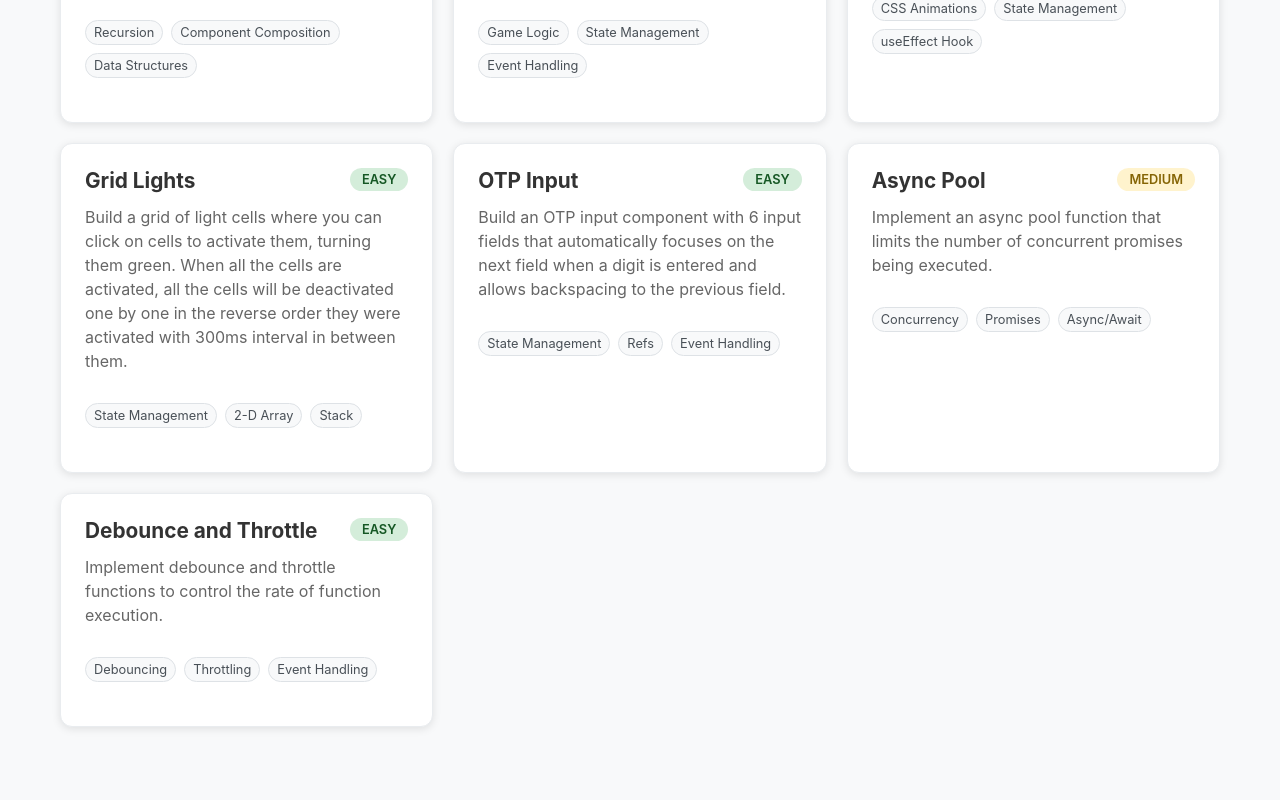
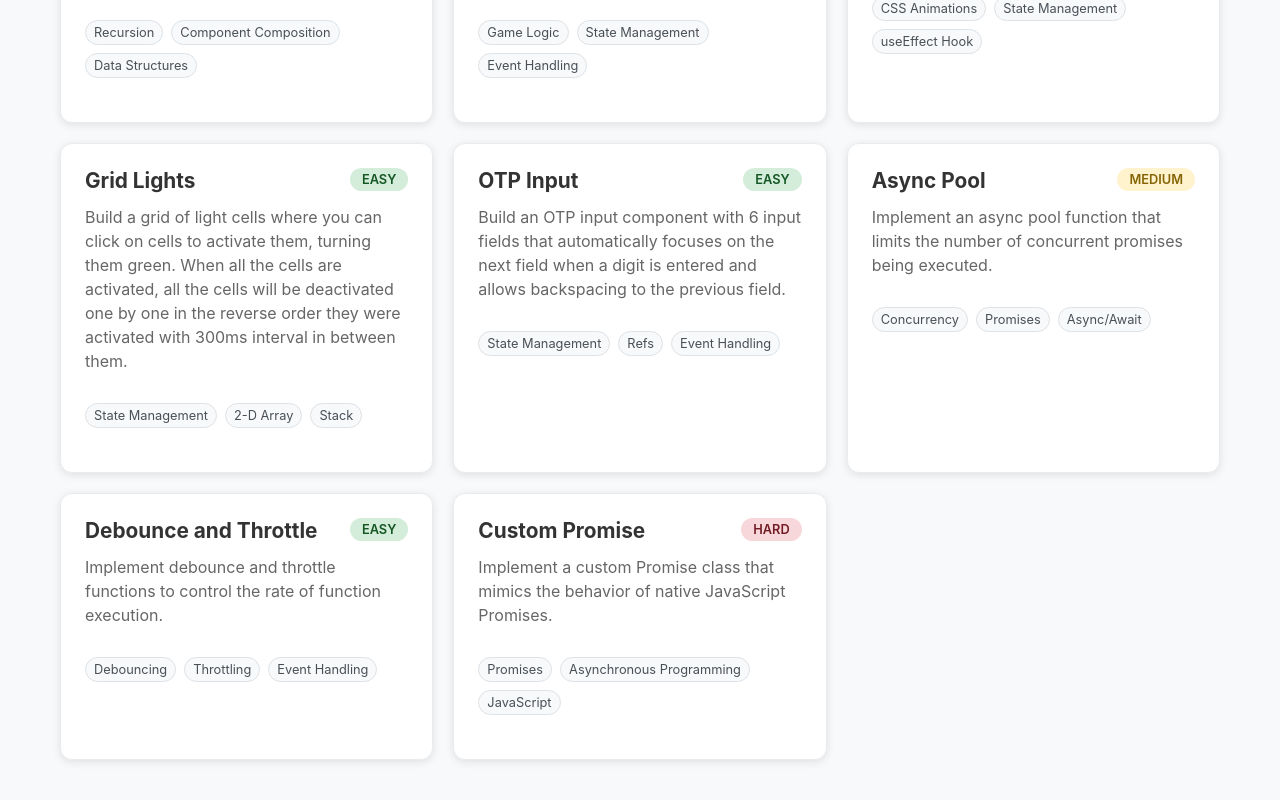
Before and after one commit to shubhmjain30/react-machine-coding, a React (Vite) app: page / in a window 1280 px wide. Shown: the part 593-1393 px from the top of the page. Before the commit the page ends 1360 px from the top, so only its background shows below. Built offline with nearby package versions, Linux system fonts and the light colour scheme.

Commit message:
Add custom promise class and update problems configuration

```diff
--- a/src/components/problemsConfig.ts
+++ b/src/components/problemsConfig.ts
@@ -1,7 +1,9 @@
 import { lazy } from "react";
 
 const CounterApp = lazy(() => import("./counter-app/CounterApp"));
-const FolderStructure = lazy(() => import("./folder-structure/FolderStructure"));
+const FolderStructure = lazy(
+	() => import("./folder-structure/FolderStructure"),
+);
 const GridLights = lazy(() => import("./grid-lights/GridLights"));
 const OtpInput = lazy(() => import("./otp-input/OtpInput"));
 const ProgressBar = lazy(() => import("./progress-bar/ProgressBar"));
@@ -124,4 +126,14 @@ export const problems: Problem[] = [
 		topics: ["Debouncing", "Throttling", "Event Handling"],
 		component: () => null, // Placeholder component
 	},
+	{
+		id: "custom-promise",
+		dir: "custom-promise",
+		title: "Custom Promise",
+		description:
+			"Implement a custom Promise class that mimics the behavior of native JavaScript Promises.",
+		difficulty: "Hard",
+		topics: ["Promises", "Asynchronous Programming", "JavaScript"],
+		component: () => null, // Placeholder component
+	},
 ];
```
Also changed, not shown: src/components/custom-promise/custom-promise.js (added, +7 -0 lines).
